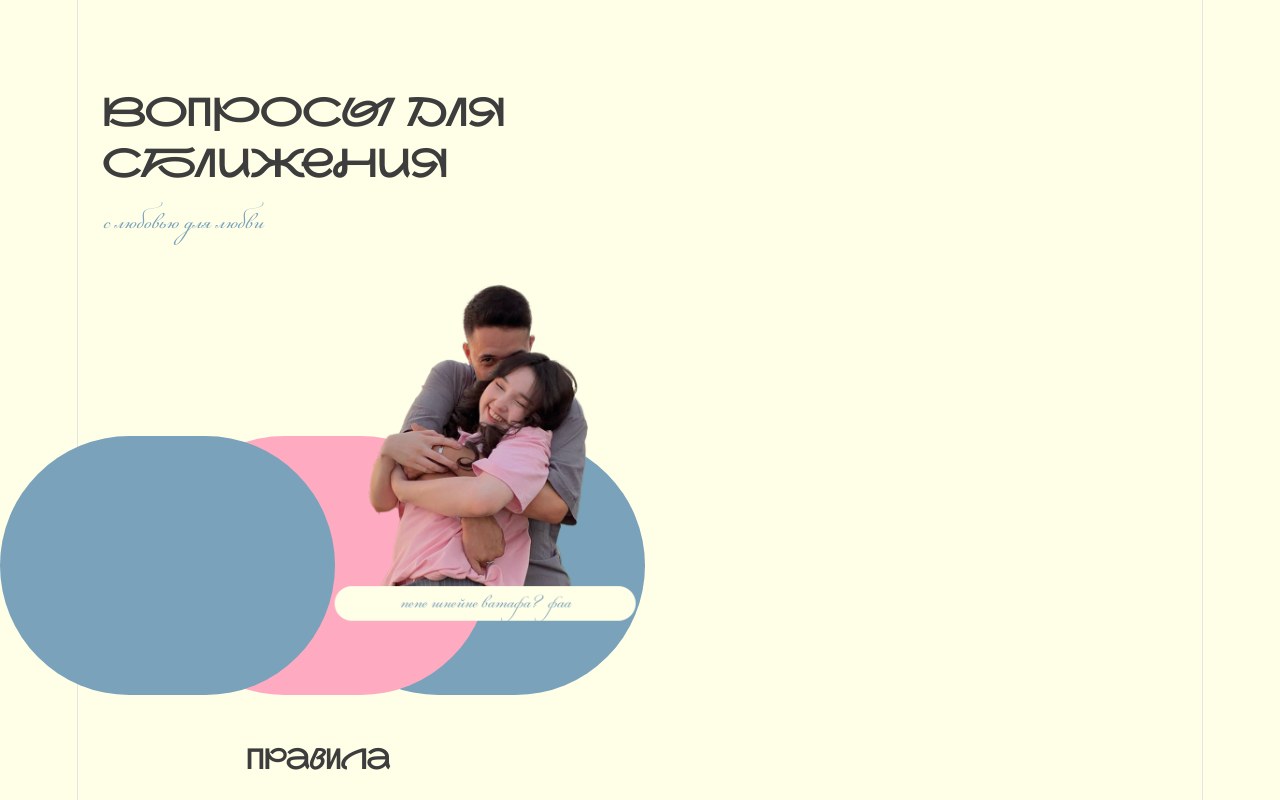
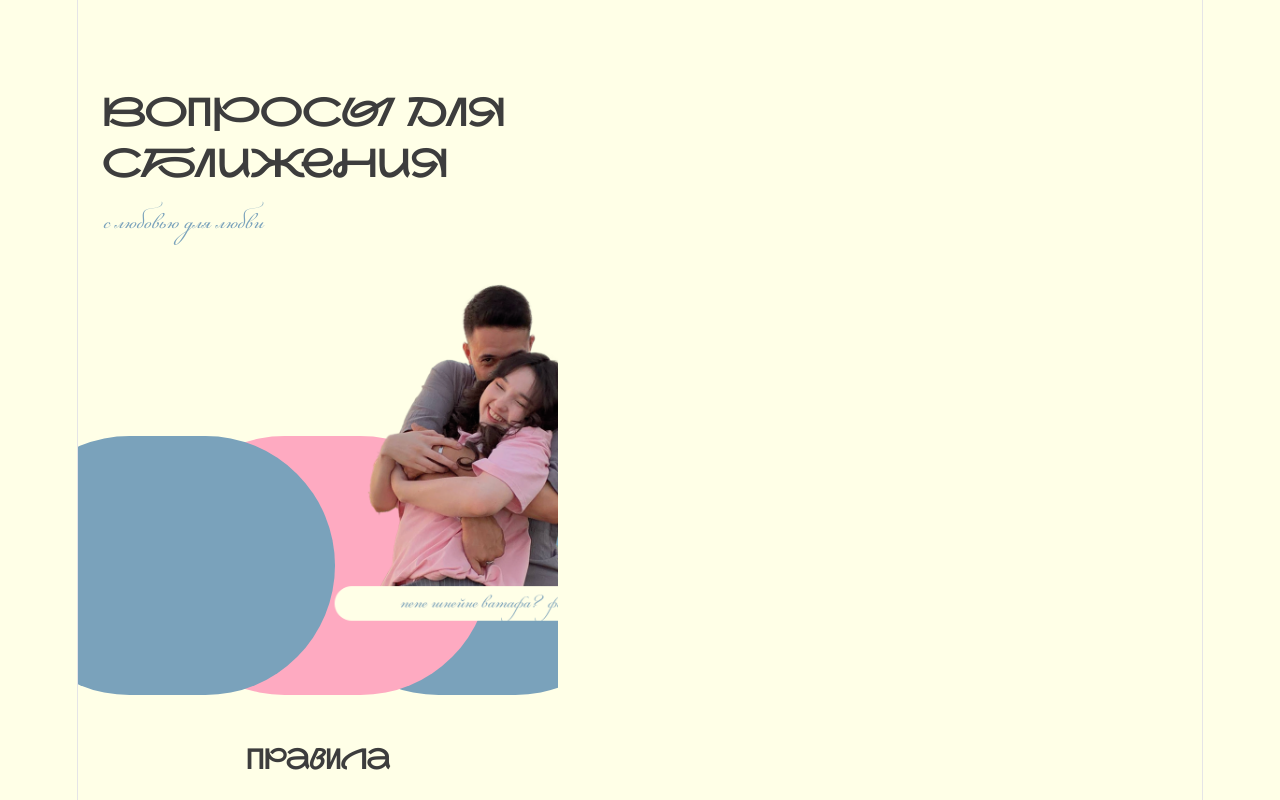
Before and after one commit to minioni444/couple-app, a React (Vite) app: page / in a window 1280 px wide. Shown: the top 800 px of the page. Built offline with nearby package versions, Linux system fonts and the light colour scheme; a web font is replaced by a local one.

Commit message:
тянет экран

```diff
--- a/src/App.css
+++ b/src/App.css
@@ -11,6 +11,7 @@ body {
   display: flex;
   justify-content: center;
   overflow-x: hidden;
+  max-width: 100vw; /* ← добавь */
 }
 
 .app {
@@ -19,8 +20,8 @@ body {
   min-height: 100vh;
   padding: 50px 25px 40px;
   position: relative;
+  overflow-x: hidden; /* ← добавь */
 }
-
 /* ===== ГЛАВНАЯ СТРАНИЦА ===== */
 .main-title {
   font-family: 'NauryzRedKeds', cursive;
```
